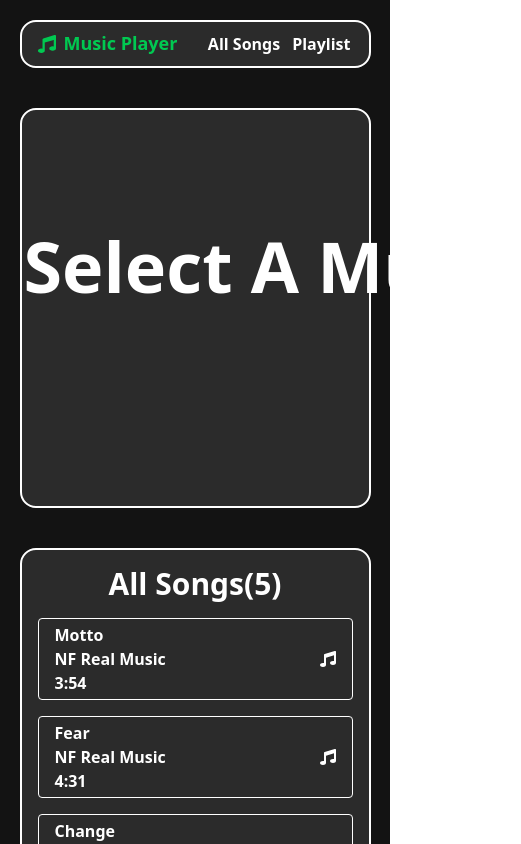
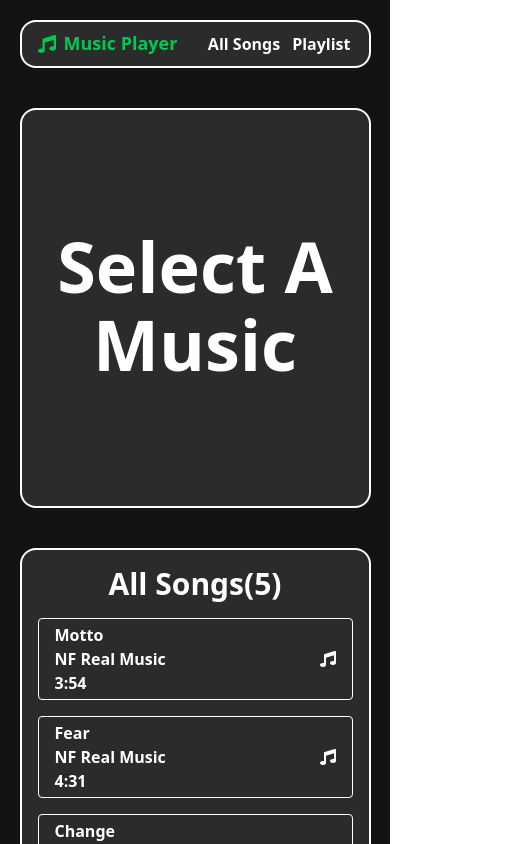
Before and after one commit to Yagya443/Music-Player, a React (Vite) app: page / in a window 390 px wide. Shown: the top 844 px of the page, 521 px wide, since content can reach past the window. Built offline with nearby package versions, Linux system fonts and the light colour scheme.

Commit message:
Update index.css

```diff
--- a/src/index.css
+++ b/src/index.css
@@ -95,6 +95,10 @@
 }
 
 @media (min-width: 769px) and (max-width: 1024px) {
+*{
+text-wrap: nowrap;
+}
+
     .wrapper {
         flex-direction: column;
     }
@@ -143,6 +147,7 @@
     .musicRadioInitialText {
         margin-top: 100px;
         font-size: 70px;
+        text-wrap: wrap;
     }
     .music-player-title {
         font-size: 80px;
```
